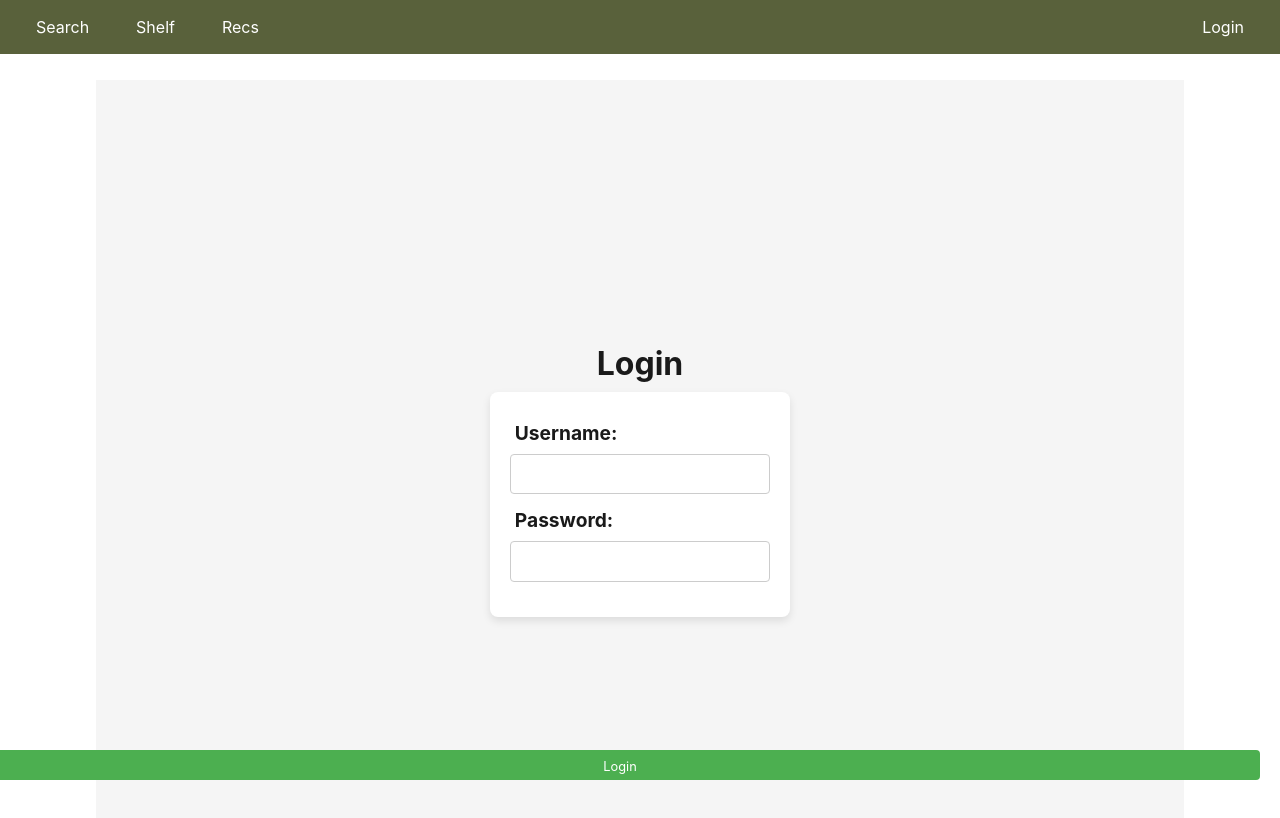
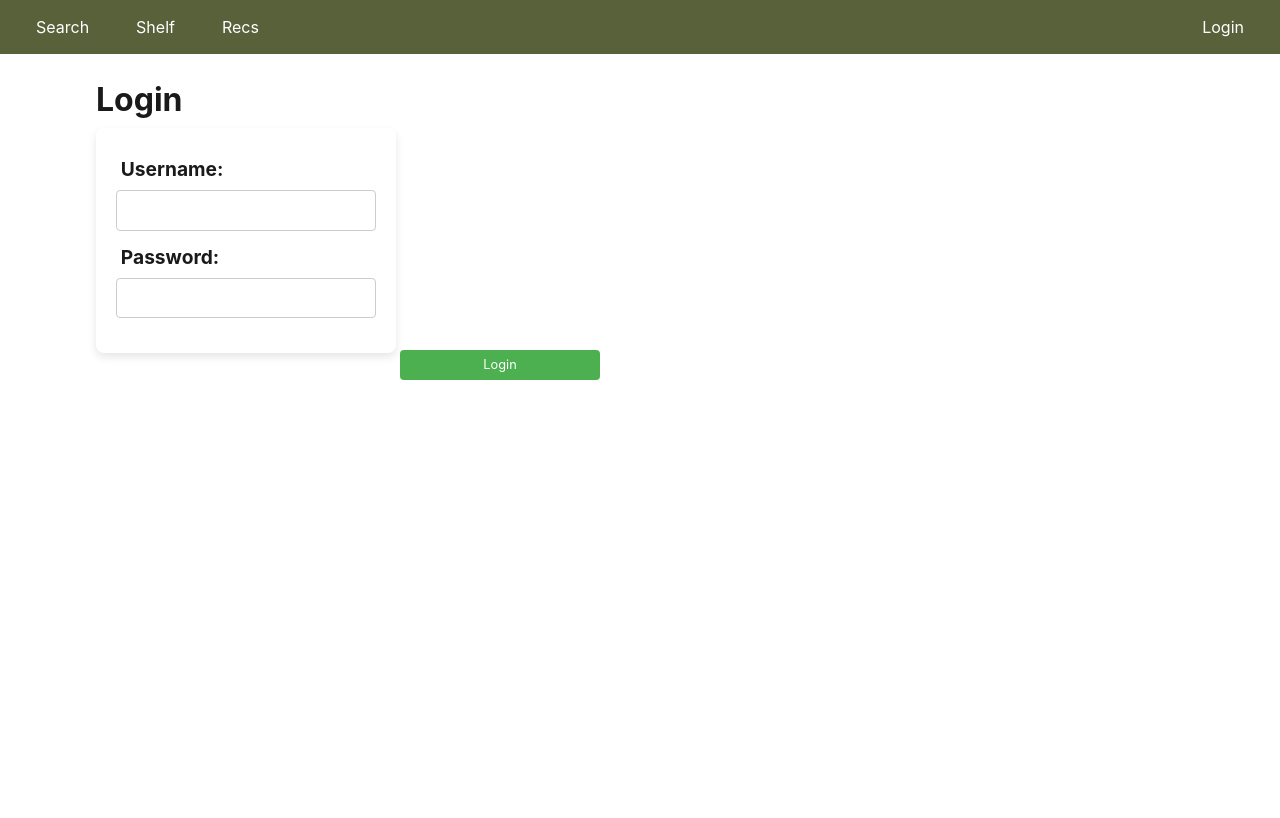
Before and after one commit to tannerflake/WellRead-v1, a React (Vite) app in the folder client/: page /login in a window 1280 px wide. Shown: the top 818 px of the page. Built offline with nearby package versions, Linux system fonts and the light colour scheme; no server answers.

Commit message:
(Kinda) fixed the login page styling issues.

```diff
--- a/client/src/index.css
+++ b/client/src/index.css
@@ -1746,14 +1746,6 @@ form [type='radio'] {
   background-color: #d32f2f; /* Darker red on hover */
 }
 
-.login-container {
-  display: flex;
-  flex-direction: column;
-  align-items: center;
-  justify-content: center;
-  height: 100vh;
-  background-color: #f5f5f5;
-}
 
 .login-form {
   background-color: white;
@@ -1786,14 +1778,16 @@ form [type='radio'] {
 }
 
 .login-form button {
-  width: 100%;
-  padding: 10px;
+  width: 200px;
+  padding: 5px;
   background-color: #4CAF50;
   color: white;
   border: none;
   border-radius: 4px;
   cursor: pointer;
   transition: background-color 0.3s;
+  margin-bottom: 400px;
+  margin-right: 660px;
 }
 
 .login-form button:hover {
```
Also changed, not shown: client/src/pages/Login.tsx (+9 -7 lines).
